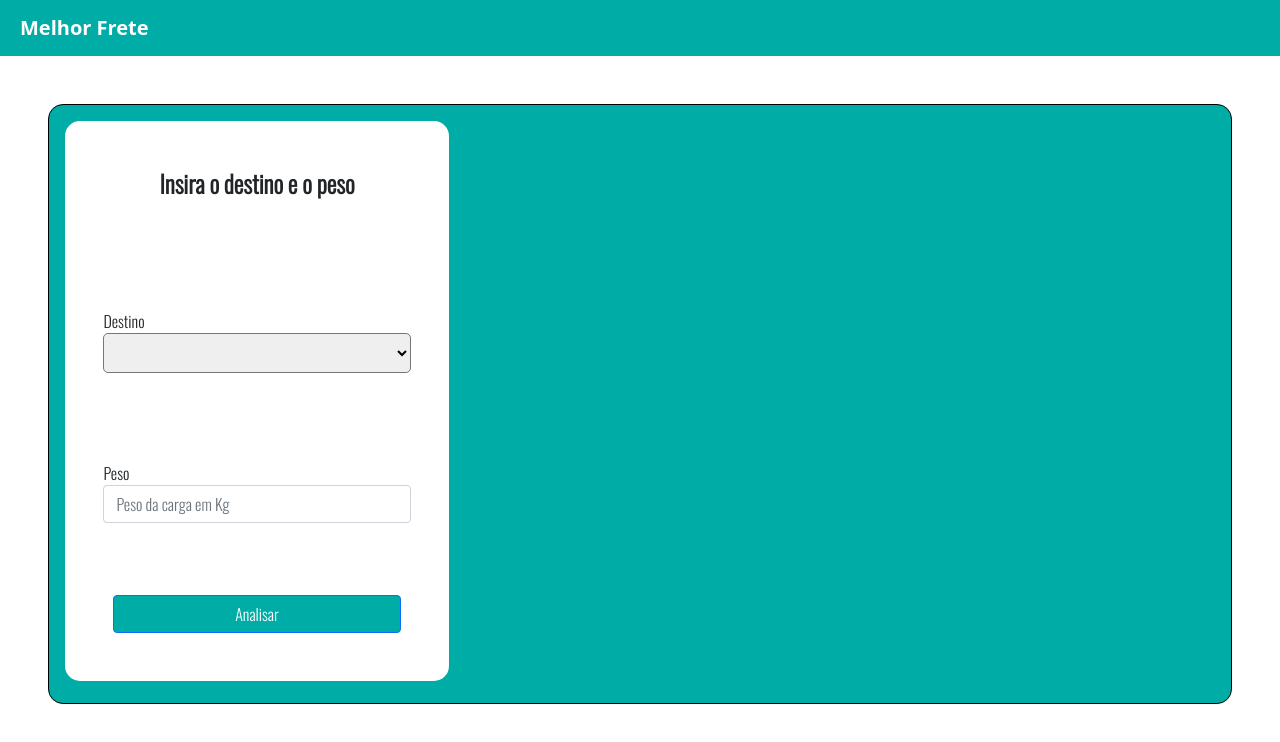
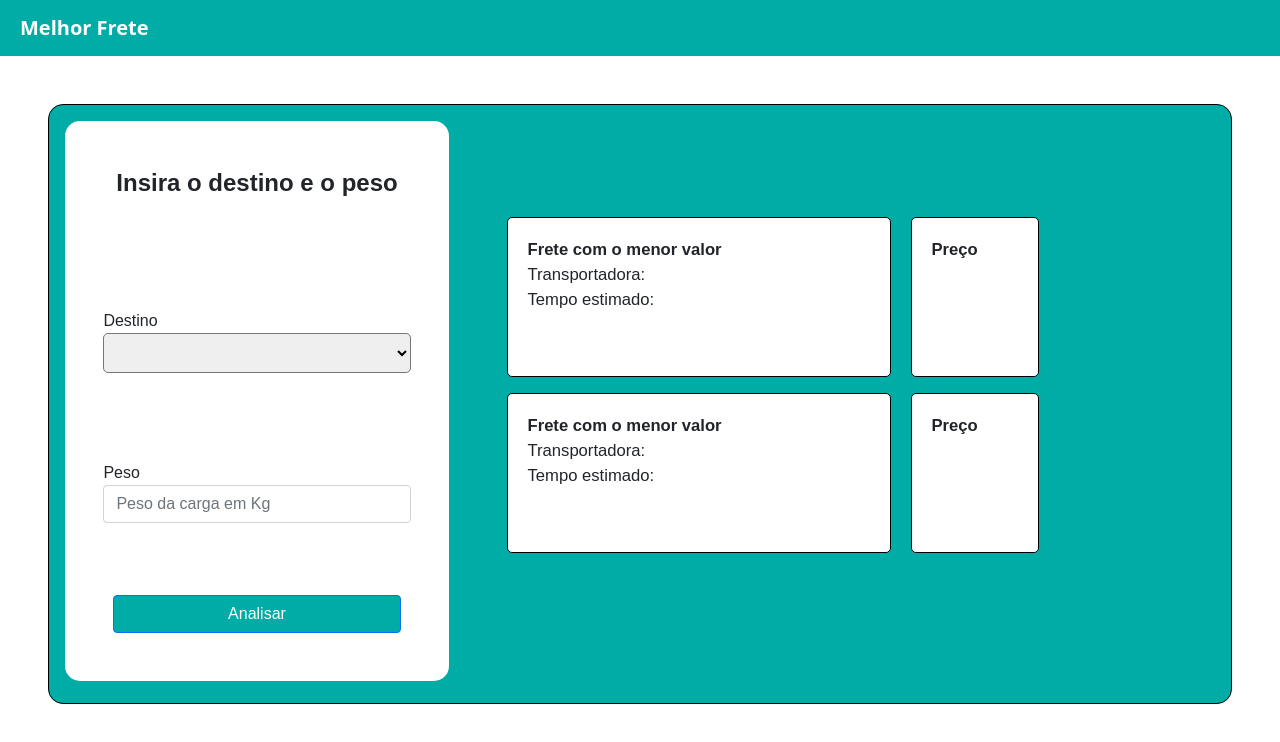
Before and after one commit to caduce3/Desafio-CoorLab, a Vue app in the folder code/: page / in a window 1280 px wide. Shown: the top 742 px of the page. Built offline with nearby package versions, Linux system fonts and the light colour scheme; data requests are answered from the project's data file.

Commit message:
implementando cards de frete para os resultados

```diff
--- a/code/src/components/BestTransport.vue
+++ b/code/src/components/BestTransport.vue
@@ -37,12 +37,42 @@
       <!-- <b-card class="mt-3" header="Form Data Result">
         <pre class="m-0">{{ formulario }}</pre>
       </b-card> -->
+
+      <div class='mt-5'>
+        <div class="container-cards-resultado mb-3 mt-5">
+          <div class='container-cards-resultado-1'>
+            <p>
+              <strong>Frete com o menor valor</strong> <br>
+              Transportadora: <br>
+              Tempo estimado:
+            </p>
+          </div>
+          <div class='container-cards-resultado-2'>
+            <p>
+              <strong>Preço</strong> <br>
+            </p>
+          </div>
+        </div>
+        <div class="container-cards-resultado">
+          <div class='container-cards-resultado-1'>
+            <p>
+              <strong>Frete com o menor valor</strong> <br>
+              Transportadora: <br>
+              Tempo estimado:
+            </p>
+          </div>
+          <div class='container-cards-resultado-2'>
+            <p>
+              <strong>Preço</strong> <br>
+            </p>
+          </div>
+        </div>
+      </div>
+
     </div>
 
+
   </div>
-
-
-
 </template>
 
 <script>
@@ -113,6 +143,14 @@ export default {
 
 <style scoped>
 
+.title .navbar {
+  background-color: #00aca6 !important;
+}
+
+.title .navbar-brand {
+  margin-left: 20px;
+}
+
 @import url('https://fonts.googleapis.com/css2?family=Oswald:wght@300&display=swap');
   #container-form {
     border: 1px solid black;
@@ -121,6 +159,7 @@ export default {
     font-size: 16px;
     height: 75vh;
     background-color: #00ACA6;
+    display: flex;
   }
   #base-form {
     display: flex;
@@ -129,6 +168,7 @@ export default {
     height: 70vh;
     background-color: white;
     border-radius: 15px;
+    margin-right: 5%;
   }
 
   #base-form label {
@@ -165,11 +205,30 @@ export default {
 
    }
 
-.title .navbar {
-  background-color: #00aca6 !important;
-}
 
-.title .navbar-brand {
-  margin-left: 20px;
-}
+   .container-cards-resultado{
+      display: flex;
+      flex-direction: row;
+      font-size: 1.3vw;
+      text-align: left;
+   }
+
+   .container-cards-resultado-1{
+      margin-right: 20px;
+      border-radius: 5px;
+      border: 1px solid black;
+      padding: 20px;
+      width: 30vw;
+      height: 20vh;
+      background-color: white;
+   }
+   .container-cards-resultado-2{
+      margin-right: 20px;
+      border-radius: 5px;
+      border: 1px solid black;
+      padding: 20px;
+      width: 10vw;
+      height: 20vh;
+      background-color: white;
+   }
 </style>
```
